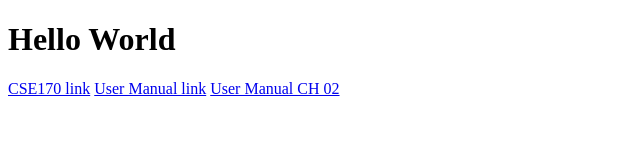
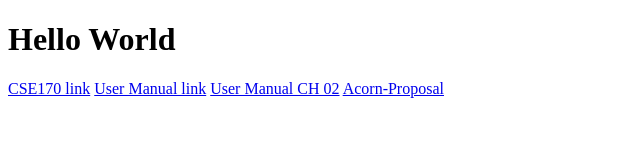
Before and after one commit to Zane11332/CSE170, a plain HTML site: page index.html in a window 1280 px wide. Shown: the whole page, without its empty margins (0-640 px from the left). Drawn offline with Linux system fonts and the light colour scheme.

Commit message:
maybe added a link

```diff
--- a/index.html
+++ b/index.html
@@ -15,6 +15,6 @@
 
         <a href="https://zane11332.github.io/CSE170/userManualFinal.html">User Manual CH 02</a>
 
-        <a href=""
+        <a href="https://zane11332.github.io/CSE170/Acorn-Proposal.pdf">Acorn-Proposal</a>
     </body>
 </html>
```
